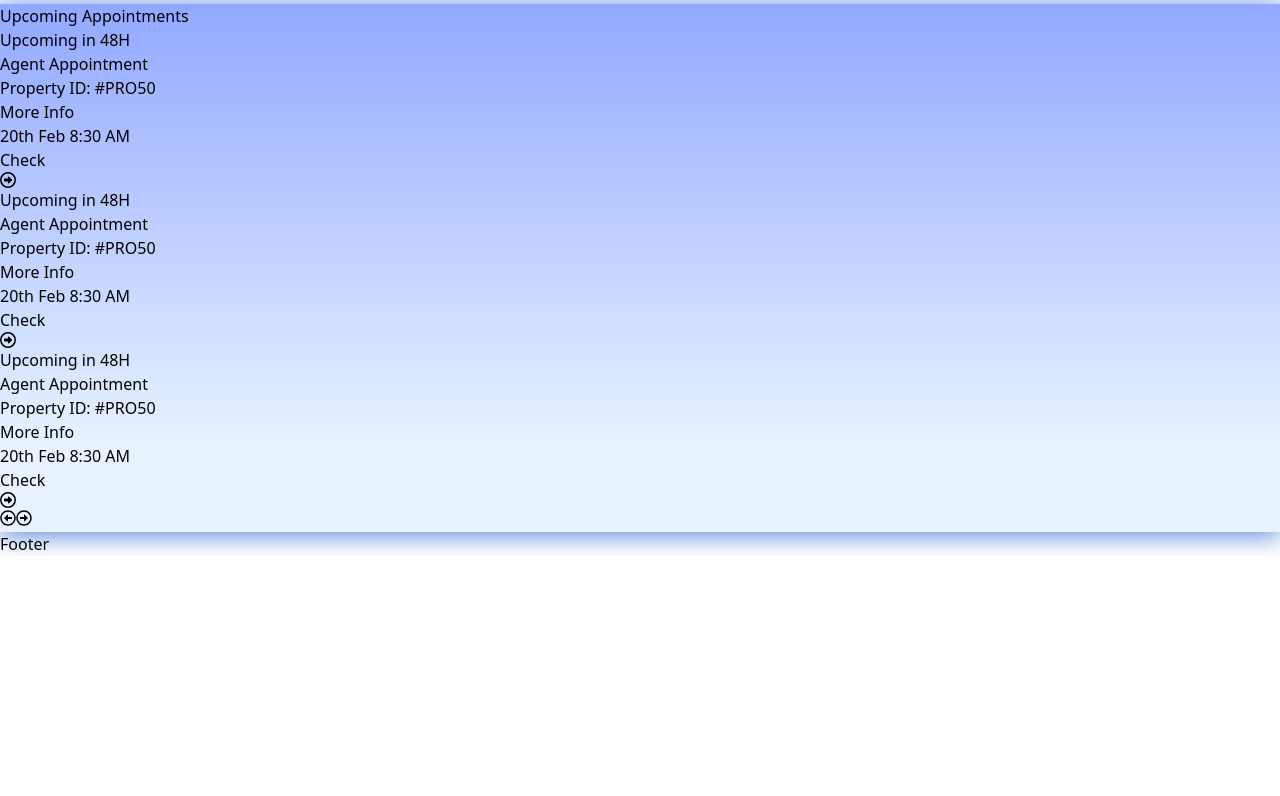
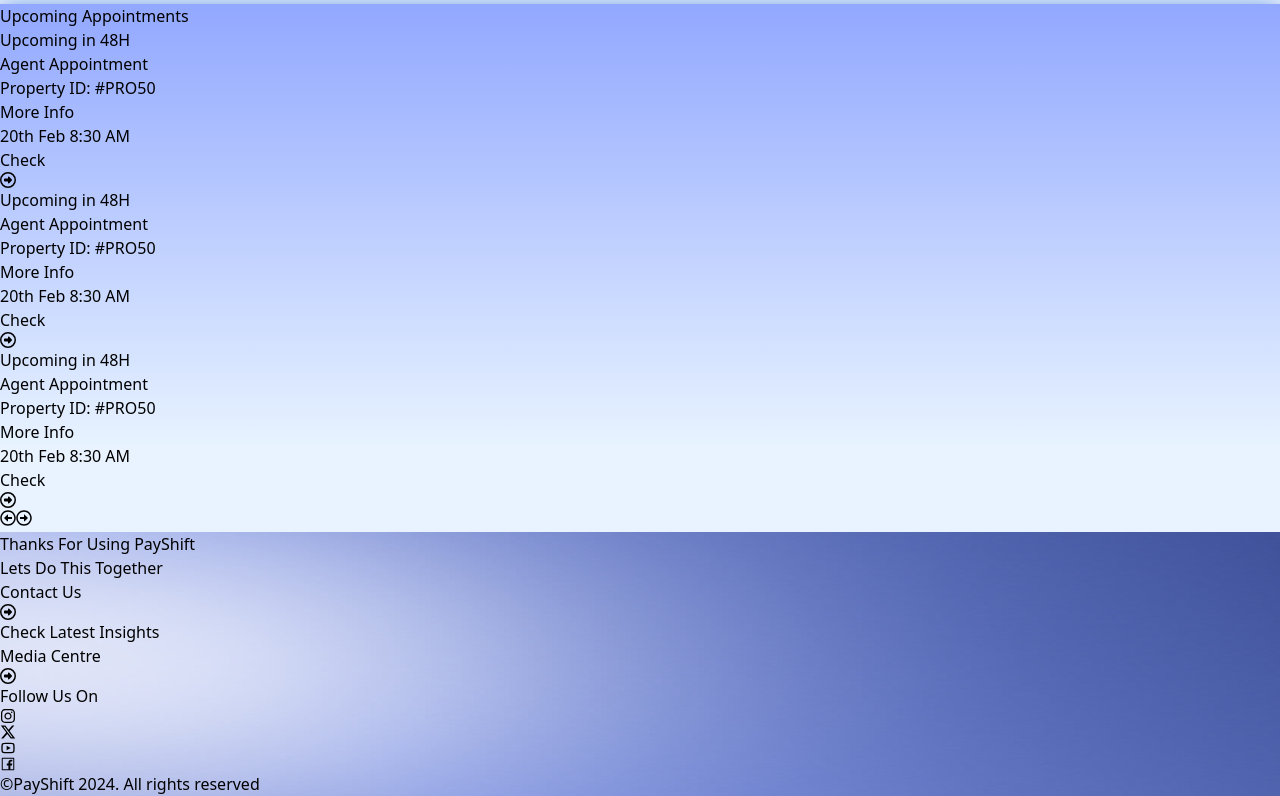
Before and after one commit to Hashir-Khan777/payshift, a Next.js app: page / in a window 1280 px wide. Shown: the part 2225-3021 px from the top of the page. Before the commit the page ends 2781 px from the top, so only its background shows below. Built offline with nearby package versions, Linux system fonts and the light colour scheme.

Commit message:
desktop home page completed

```diff
--- a/src/Components/Footer.jsx
+++ b/src/Components/Footer.jsx
@@ -1,7 +1,55 @@
 import React from "react";
+import { FaRegCircleRight, FaInstagram, FaXTwitter } from "react-icons/fa6";
+import { RiYoutubeLine } from "react-icons/ri";
+import { AiOutlineFacebook } from "react-icons/ai";
 
 const Footer = () => {
-  return <div>Footer</div>;
+  return (
+    <div
+      className="relative bg-cover bg-center py-[100px] px-[162px]"
+      style={{ backgroundImage: `url(/Images/footerbg.png)` }}
+    >
+      <p className="text-center text-[64px] font-medium text-white mb-20">
+        Thanks For Using PayShift
+      </p>
+      <div className="flex gap-10 justify-center items-center mb-20">
+        <div className="w-[400px] bg-white/10 rounded-[4px] py-[36px] px-[24px] shadow-md shrink-0">
+          <p className="text-2xl font-medium text-white mb-16">
+            Lets Do This Together
+          </p>
+          <div className="flex items-center justify-between">
+            <p className="uppercase text-white text-[40px] font-semibold">
+              Contact Us
+            </p>
+            <FaRegCircleRight className="text-[40px] text-white" />
+          </div>
+        </div>
+        <div className="w-[400px] bg-white/10 rounded-[4px] py-[36px] px-[24px] shadow-md shrink-0">
+          <p className="text-2xl font-medium text-white mb-16">
+            Check Latest Insights
+          </p>
+          <div className="flex items-center justify-between">
+            <p className="uppercase text-white text-[40px] font-semibold">
+              Media Centre
+            </p>
+            <FaRegCircleRight className="text-[40px] text-white" />
+          </div>
+        </div>
+      </div>
+      <h2 className="text-center text-white text-[32px] font-semibold mb-8">
+        Follow Us On
+      </h2>
+      <div className="flex justify-center gap-8 mb-8">
+        <FaInstagram className="w-12 h-12 text-white" />
+        <FaXTwitter className="w-12 h-12 text-white" />
+        <RiYoutubeLine className="w-12 h-12 text-white" />
+        <AiOutlineFacebook className="w-12 h-12 text-white" />
+      </div>
+      <p className="text-2xl font-medium text-white/65 text-center">
+        ©PayShift 2024. All rights reserved
+      </p>
+    </div>
+  );
 };
 
 export default Footer;
```
Also changed, not shown: public/Images/footerbg.png (added).
